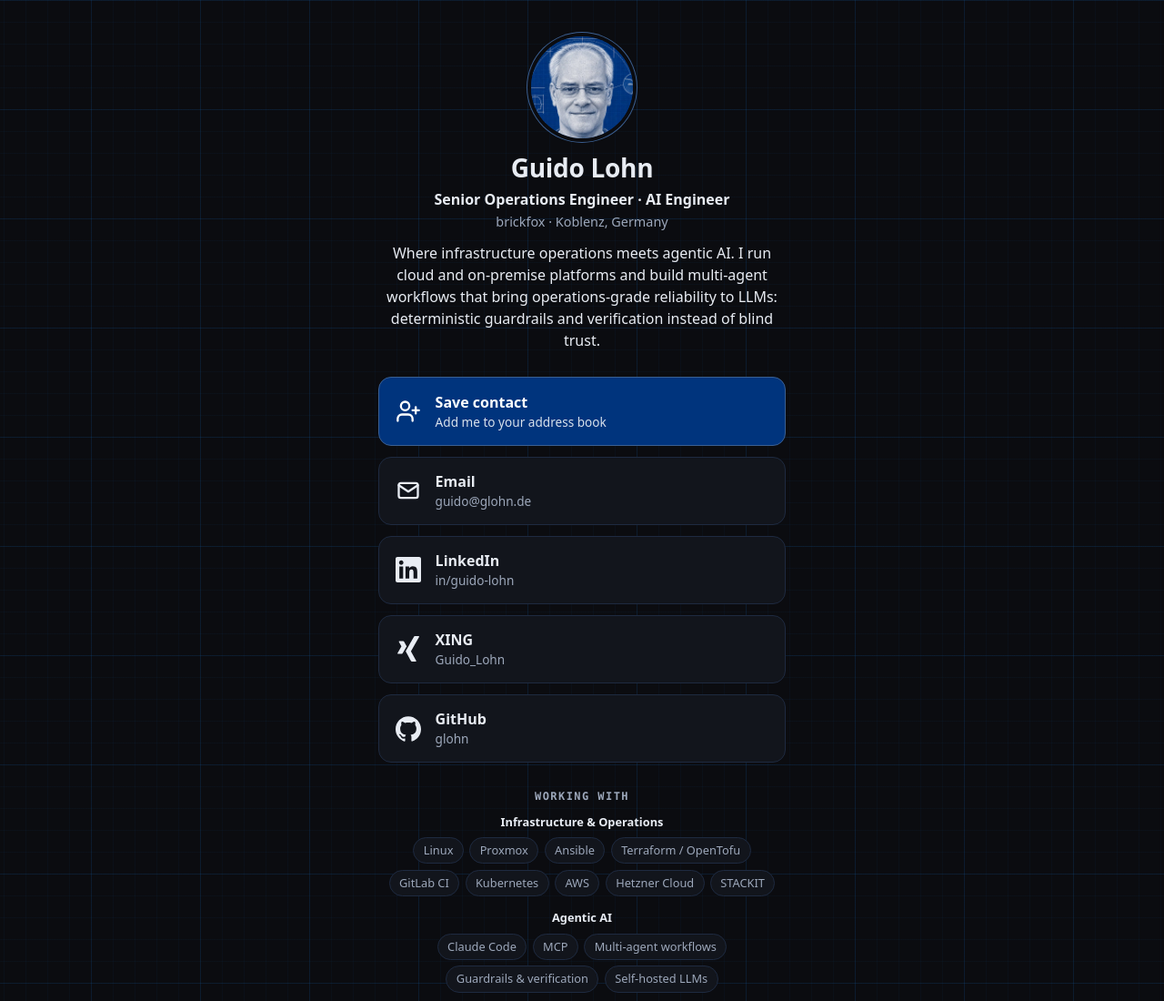
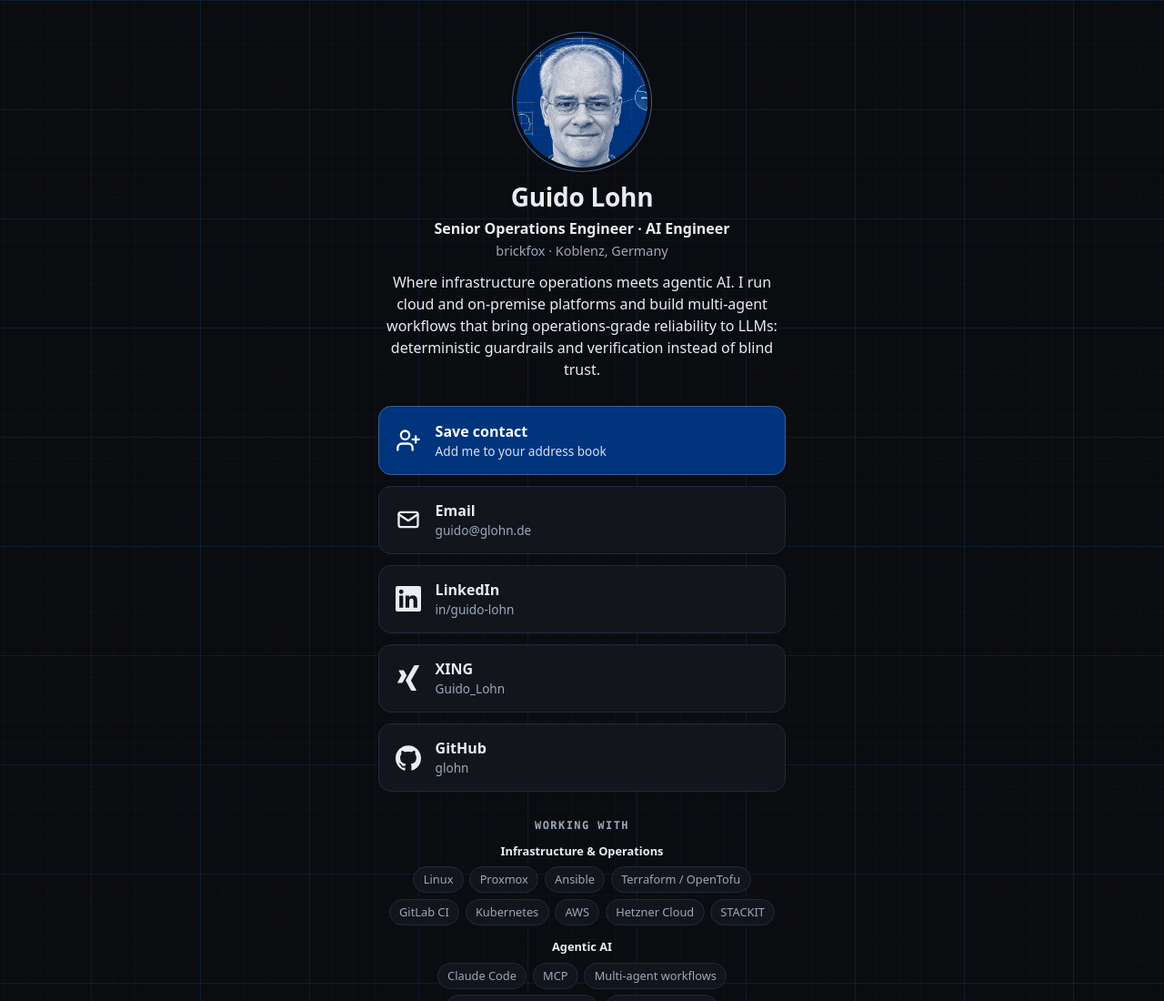
Before and after one commit to glohn/guido.glohn.de, a plain HTML site: page site/index.html in a window 1280 px wide. Shown: the top 1100 px of the page at 91% size. Drawn offline with Linux system fonts and the light colour scheme.

Commit message:
Enlarge portrait from 112 to 144 px

```diff
--- a/site/assets/site.css
+++ b/site/assets/site.css
@@ -60,8 +60,8 @@ main {
 
 .avatar {
   display: block;
-  width: 112px;
-  height: 112px;
+  width: 144px;
+  height: 144px;
   margin: 0 auto 1rem;
   border-radius: 50%;
   object-fit: cover;
--- a/site/index.html
+++ b/site/index.html
@@ -48,7 +48,7 @@
 <body>
 <main>
   <header class="intro">
-    <img class="avatar" src="/assets/profile.jpg" alt="Portrait of Guido Lohn" width="112" height="112">
+    <img class="avatar" src="/assets/profile.jpg" alt="Portrait of Guido Lohn" width="144" height="144">
     <h1>Guido Lohn</h1>
     <p class="role"><span>Senior Operations Engineer</span> · <span>AI Engineer</span></p>
     <p class="place">brickfox · Koblenz, Germany</p>
```
